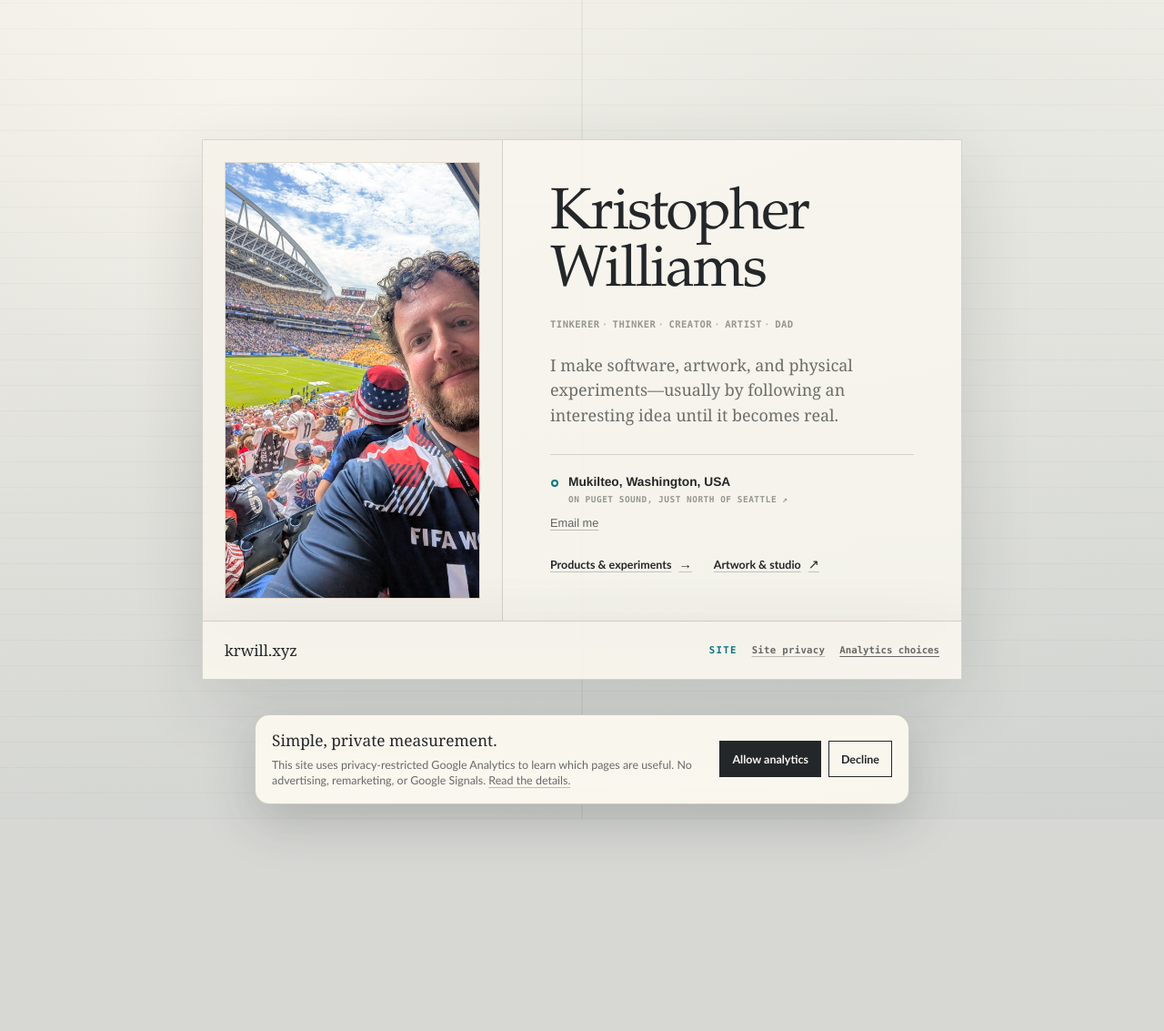
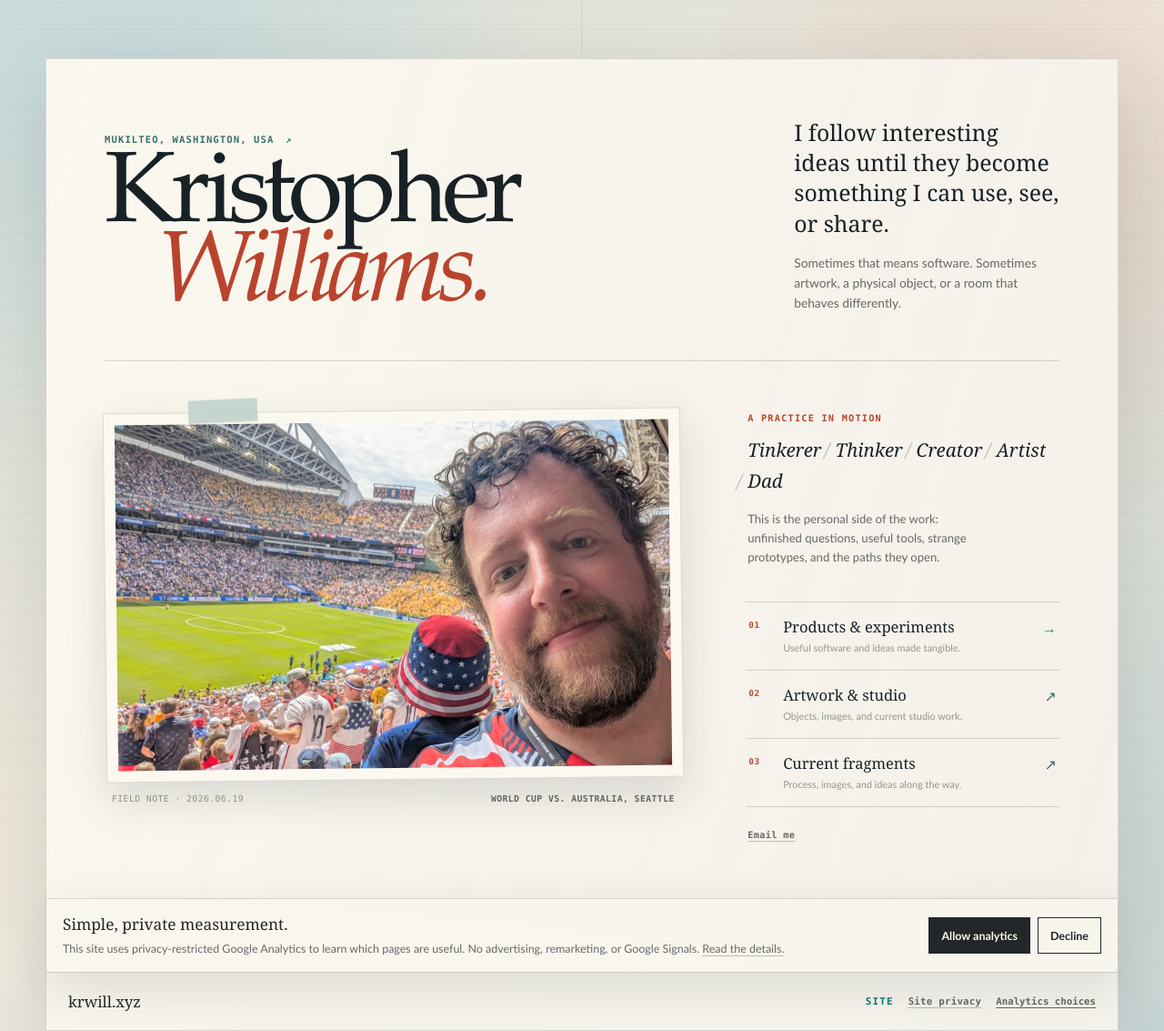
Before and after one commit to krwillxyz/krwillxyz.github.io, a Jekyll site: the page built from index.md, in a window 1280 px wide. Shown: the whole page at 91% size. Built offline with Jekyll 4.4.1, drawn with Linux system fonts in a browser that asks for light colours.

Commit message:
Recast homepage as a personal field

```diff
--- a/_layouts/default.html
+++ b/_layouts/default.html
@@ -160,80 +160,297 @@
     place-items: center;
   }
 
-  .identity-card {
+  .personal-home {
     width: 100%;
-    display: grid;
-    grid-template-columns: minmax(0, 1fr);
-    gap: 0;
-    background: rgba(250, 247, 239, 0.84);
-    border: 1px solid var(--rule);
-    border-radius: 2px;
-    box-shadow: var(--shadow);
-    overflow: hidden;
+    padding: clamp(30px, 5vw, 72px);
+    border: 1px solid rgba(24, 33, 38, 0.14);
+    background:
+      linear-gradient(105deg, rgba(250, 247, 239, 0.96), rgba(243, 240, 233, 0.9)),
+      var(--paper-warm);
+    box-shadow: 0 28px 90px rgba(24, 33, 38, 0.14);
   }
 
-  .identity-photo {
+  .personal-mast {
+    display: grid;
+    grid-template-columns: minmax(0, 1.65fr) minmax(250px, 0.72fr);
+    gap: clamp(34px, 7vw, 96px);
+    align-items: end;
+    padding-bottom: clamp(26px, 4vw, 48px);
+    border-bottom: 1px solid var(--rule);
+  }
+
+  .personal-place {
+    margin: 0 0 17px;
+    color: #3d6f69;
+    font-family: ui-monospace, "SFMono-Regular", Menlo, Consolas, monospace;
+    font-size: 0.66rem;
+    font-weight: 750;
+    letter-spacing: 0.105em;
+    text-transform: uppercase;
+  }
+
+  .personal-place a {
+    text-decoration: none;
+  }
+
+  .personal-place span {
+    display: inline-block;
+    margin-left: 5px;
+    transition: transform 0.16s ease;
+  }
+
+  .personal-place a:hover span,
+  .personal-place a:focus-visible span {
+    transform: translate(2px, -2px);
+  }
+
+  .personal-mast h1 {
+    max-width: none;
+    color: #182126;
+    font-size: clamp(4rem, 8.6vw, 8.35rem);
+    line-height: 0.78;
+    letter-spacing: -0.062em;
+  }
+
+  .personal-mast h1 span {
+    display: block;
+  }
+
+  .personal-mast h1 span:last-child {
+    margin-left: clamp(18px, 4.5vw, 68px);
+    color: #b9442e;
+    font-style: italic;
+  }
+
+  .personal-intro {
+    padding: 0 0 4px;
+  }
+
+  .personal-intro p {
+    margin: 0;
+  }
+
+  .personal-thesis {
+    color: #182126;
+    font-family: Georgia, "Times New Roman", serif;
+    font-size: clamp(1.2rem, 2vw, 1.55rem);
+    line-height: 1.34;
+  }
+
+  .personal-range {
+    margin-top: 16px !important;
+    color: var(--ink-soft);
+    font-size: 0.86rem;
+    line-height: 1.6;
+  }
+
+  .personal-field {
+    display: grid;
+    grid-template-columns: minmax(0, 1.62fr) minmax(290px, 0.88fr);
+    gap: clamp(34px, 5.5vw, 72px);
+    padding-top: clamp(30px, 4.5vw, 54px);
+  }
+
+  .personal-photo {
     position: relative;
     margin: 0;
-    padding: clamp(16px, 3.4vw, 24px);
-    border-bottom: 1px solid var(--rule);
-    background: rgba(243, 240, 233, 0.66);
-    outline: none;
+  }
+
+  .personal-photo::before {
+    content: "";
+    position: absolute;
+    z-index: 2;
+    top: -12px;
+    left: clamp(30px, 8vw, 92px);
+    width: 76px;
+    height: 25px;
+    background: rgba(190, 209, 202, 0.86);
+    box-shadow: 0 1px 0 rgba(24, 33, 38, 0.08);
+    transform: rotate(-2.5deg);
+  }
+
+  .personal-photo-frame {
+    position: relative;
+    padding: 12px;
+    background: #fbf8ef;
+    border: 1px solid rgba(24, 33, 38, 0.14);
+    box-shadow: 0 18px 48px rgba(24, 33, 38, 0.14);
+    transform: rotate(-0.65deg);
     user-select: none;
     -webkit-user-select: none;
   }
 
-  .identity-photo img {
+  .personal-photo img {
     display: block;
     width: 100%;
-    max-height: 520px;
-    aspect-ratio: 4 / 5;
+    aspect-ratio: 16 / 10;
     object-fit: cover;
-    border: 1px solid var(--warm-rule);
-    filter: saturate(1.06) contrast(0.99) brightness(1.02);
+    object-position: center 38%;
+    filter: saturate(1.02) contrast(0.98) brightness(1.01);
     user-select: none;
     -webkit-user-drag: none;
   }
 
   .image-shield {
     position: absolute;
-    inset: clamp(16px, 3.4vw, 24px);
+    inset: 12px;
     z-index: 1;
-    border: 1px solid transparent;
     background: rgba(255, 255, 255, 0.001);
   }
 
-  .identity-photo figcaption {
-    position: absolute;
-    z-index: 2;
-    left: clamp(26px, 4.8vw, 38px);
-    right: clamp(26px, 4.8vw, 38px);
-    bottom: clamp(26px, 4.8vw, 38px);
-    padding: 10px 12px;
-    background: rgba(250, 247, 239, 0.92);
-    border: 1px solid rgba(36, 39, 41, 0.16);
-    color: rgba(36, 39, 41, 0.74);
-    font-family: "Avenir Next", Avenir, "Helvetica Neue", Helvetica, Arial, sans-serif;
-    font-size: 0.78rem;
-    font-weight: 600;
-    line-height: 1.25;
-    box-shadow: 0 12px 34px rgba(36, 39, 41, 0.14);
-    opacity: 0;
-    transform: translateY(6px);
-    transition: opacity 0.16s ease, transform 0.16s ease;
+  .personal-photo figcaption {
+    display: flex;
+    justify-content: space-between;
+    gap: 12px 24px;
+    margin: 14px 8px 0;
+    color: var(--ink-faint);
+    font-family: ui-monospace, "SFMono-Regular", Menlo, Consolas, monospace;
+    font-size: 0.61rem;
+    letter-spacing: 0.045em;
+    line-height: 1.45;
+    text-transform: uppercase;
   }
 
-  .identity-photo:hover figcaption,
-  .identity-photo:hover figcaption {
-    opacity: 1;
-    transform: translateY(0);
+  .personal-photo figcaption strong {
+    color: var(--ink-soft);
+    font-weight: 700;
+    text-align: right;
   }
 
-  .identity-copy {
+  .personal-directory {
+    display: flex;
+    flex-direction: column;
+    min-width: 0;
+  }
+
+  .personal-note {
+    padding: 2px 2px clamp(24px, 3.8vw, 38px);
+  }
+
+  .personal-note-label {
+    margin: 0;
+    color: #b9442e;
+    font-family: ui-monospace, "SFMono-Regular", Menlo, Consolas, monospace;
+    font-size: 0.64rem;
+    font-weight: 750;
+    letter-spacing: 0.12em;
+    text-transform: uppercase;
+  }
+
+  .personal-facets {
+    display: flex;
+    flex-wrap: wrap;
+    gap: 5px 15px;
+    margin: 15px 0 0;
+    color: #182126;
+    font-family: Georgia, "Times New Roman", serif;
+    font-size: clamp(1.05rem, 1.7vw, 1.28rem);
+    font-style: italic;
+    line-height: 1.4;
+  }
+
+  .personal-facets > * {
     position: relative;
-    padding: clamp(28px, 4.8vw, 52px);
+  }
+
+  .personal-facets > * + *::before {
+    content: "/";
+    position: absolute;
+    right: calc(100% + 6px);
+    color: rgba(24, 33, 38, 0.25);
+  }
+
+  .personal-facets a {
+    text-decoration: none;
+  }
+
+  .personal-facets a:hover,
+  .personal-facets a:focus-visible {
+    color: #b9442e;
+  }
+
+  .personal-note-copy {
+    max-width: 35ch;
+    margin: 18px 0 0;
+    color: var(--ink-soft);
+    font-size: 0.82rem;
+    line-height: 1.6;
+  }
+
+  .personal-paths {
+    border-bottom: 1px solid rgba(24, 33, 38, 0.16);
+  }
+
+  .personal-paths a {
     display: grid;
-    align-content: center;
+    grid-template-columns: 28px minmax(0, 1fr) auto;
+    gap: 10px;
+    align-items: start;
+    padding: 17px 3px;
+    border-top: 1px solid rgba(24, 33, 38, 0.16);
+    color: #182126;
+    text-decoration: none;
+    transition: background 0.18s ease, padding 0.18s ease;
+  }
+
+  .personal-paths a:hover,
+  .personal-paths a:focus-visible {
+    padding-right: 10px;
+    padding-left: 10px;
+    background: rgba(184, 214, 220, 0.26);
+  }
+
+  .personal-path-number {
+    padding-top: 2px;
+    color: #b9442e;
+    font-family: ui-monospace, "SFMono-Regular", Menlo, Consolas, monospace;
+    font-size: 0.58rem;
+    font-weight: 800;
+    letter-spacing: 0.08em;
+  }
+
+  .personal-paths a > span:nth-child(2) {
+    display: grid;
+    gap: 4px;
+  }
+
+  .personal-paths strong {
+    font-family: Georgia, "Times New Roman", serif;
+    font-size: 1.03rem;
+    font-weight: 500;
+    line-height: 1.25;
+  }
+
+  .personal-paths small {
+    color: var(--ink-faint);
+    font-size: 0.68rem;
+    line-height: 1.42;
+  }
+
+  .personal-paths i {
+    color: #3d6f69;
+    font-family: Georgia, "Times New Roman", serif;
+    font-size: 1rem;
+    font-style: normal;
+    transition: transform 0.18s ease;
+  }
+
+  .personal-paths a:hover i,
+  .personal-paths a:focus-visible i {
+    transform: translate(3px, -1px);
+  }
+
+  .personal-contact {
+    display: flex;
+    flex-wrap: wrap;
+    gap: 8px 20px;
+    margin-top: auto;
+    padding: 24px 2px 0;
+    color: var(--ink-soft);
+    font-family: ui-monospace, "SFMono-Regular", Menlo, Consolas, monospace;
+    font-size: 0.64rem;
+    font-weight: 700;
+    letter-spacing: 0.035em;
   }
 
   h1 {
@@ -244,50 +461,6 @@
     font-weight: 500;
     letter-spacing: -0.03em;
     line-height: 0.98;
-  }
-
-  .identity-facets {
-    display: flex;
-    flex-wrap: wrap;
-    gap: 5px 14px;
-    margin: 17px 0 0;
-    color: var(--ink-faint);
-    font-family: ui-monospace, "SFMono-Regular", Menlo, Consolas, monospace;
-    font-size: 0.66rem;
-    font-weight: 700;
-    letter-spacing: 0.045em;
-    line-height: 1.4;
-    text-transform: uppercase;
-  }
-
-  .identity-facets > * {
-    position: relative;
-  }
-
-  .identity-facets > * + *::before {
-    content: "·";
-    position: absolute;
-    right: calc(100% + 5px);
-    color: rgba(36, 39, 41, 0.28);
-  }
-
-  .identity-facets a {
-    text-decoration: none;
-  }
-
-  .identity-facets a:hover,
-  .identity-facets a:focus-visible {
-    color: var(--ink);
-    text-decoration: underline;
-  }
-
-  .identity-intro {
-    max-width: 37ch;
-    margin: 24px 0 0;
-    color: rgba(36, 39, 41, 0.66);
-    font-family: Georgia, "Times New Roman", serif;
-    font-size: clamp(1rem, 1.8vw, 1.12rem);
-    line-height: 1.55;
   }
 
   a {
@@ -302,104 +475,6 @@
   a:focus-visible {
     color: var(--ink);
     text-decoration-color: currentColor;
-  }
-
-  .identity-facts {
-    margin: 28px 0 0;
-    color: rgba(36, 39, 41, 0.7);
-    font-family: "Avenir Next", Avenir, "Helvetica Neue", Helvetica, Arial, sans-serif;
-    font-size: clamp(15px, 1.8vw, 17px);
-    line-height: 1.45;
-    border-top: 1px solid var(--rule);
-    padding-top: 20px;
-  }
-
-  .identity-facts p {
-    margin: 0;
-    min-width: 0;
-    overflow-wrap: break-word;
-  }
-
-  .identity-paths {
-    display: flex;
-    flex-wrap: wrap;
-    gap: 10px 24px;
-    margin-top: 26px;
-  }
-
-  .identity-paths a {
-    display: inline-flex;
-    align-items: baseline;
-    gap: 8px;
-    color: var(--ink);
-    text-decoration-color: rgba(36, 39, 41, 0.24);
-  }
-
-  .identity-paths strong {
-    font-size: 0.78rem;
-    line-height: 1.4;
-  }
-
-  .identity-paths i {
-    font-family: Georgia, "Times New Roman", serif;
-    font-size: 0.9rem;
-    font-style: normal;
-    transition: transform 0.16s ease;
-  }
-
-  .identity-paths a:hover i,
-  .identity-paths a:focus-visible i {
-    transform: translateX(3px);
-  }
-
-  .identity-facts a {
-    font-weight: 520;
-  }
-
-  .identity-place {
-    position: relative;
-    display: grid;
-    gap: 2px;
-    width: max-content;
-    max-width: 100%;
-    padding-left: 20px;
-    text-decoration: none;
-  }
-
-  .identity-place::before {
-    content: "";
-    position: absolute;
-    top: 7px;
-    left: 1px;
-    width: 8px;
-    height: 8px;
-    border: 2px solid #087982;
-    border-radius: 50%;
-  }
-
-  .identity-place span {
-    color: var(--ink);
-    font-size: 0.86rem;
-    font-weight: 620;
-  }
-
-  .identity-place small {
-    color: var(--ink-faint);
-    font-family: ui-monospace, "SFMono-Regular", Menlo, Consolas, monospace;
-    font-size: 0.59rem;
-    font-weight: 700;
-    letter-spacing: 0.055em;
-    text-transform: uppercase;
-  }
-
-  .identity-place:hover small,
-  .identity-place:focus-visible small {
-    color: var(--ink-soft);
-  }
-
-  .identity-email {
-    margin-top: 10px !important;
-    font-size: 0.8rem;
   }
 
   .resume-card {
@@ -812,17 +887,21 @@
   .home {
     display: flex;
     flex-direction: column;
+    background:
+      radial-gradient(circle at 12% 8%, rgba(184, 214, 220, 0.58), transparent 28rem),
+      radial-gradient(circle at 88% 18%, rgba(185, 68, 46, 0.12), transparent 24rem),
+      linear-gradient(145deg, #d7ded9, #efe9dc 46%, #c7d5d4);
   }
 
   .home main {
     min-height: 0;
-    width: min(836px, calc(100% - 36px));
+    width: min(1180px, calc(100% - 36px));
     margin-top: auto;
-    padding: 0;
+    padding: clamp(28px, 5vw, 72px) 0 0;
   }
 
   .home .site-footer {
-    width: min(836px, calc(100% - 36px));
+    width: min(1180px, calc(100% - 36px));
     margin: 0 auto auto;
     border-color: var(--rule);
     border-top: 0;
@@ -843,25 +922,73 @@
     display: none;
   }
 
-  @media (min-width: 780px) {
-    .identity-card {
-      grid-template-columns: minmax(260px, 340px) minmax(0, 1fr);
-      min-height: 520px;
+  .home .analytics-consent {
+    position: relative;
+    inset: auto;
+    width: min(1180px, calc(100% - 36px));
+    margin: 0 auto;
+    border-radius: 0;
+    border-top: 0;
+    background: rgba(250, 247, 239, 0.96);
+    box-shadow: 0 18px 55px rgba(36, 39, 41, 0.12);
+    transform: none;
+  }
+
+  @media (prefers-reduced-motion: no-preference) {
+    .personal-place,
+    .personal-mast h1,
+    .personal-intro,
+    .personal-photo,
+    .personal-directory {
+      animation: personal-arrival 0.72s both cubic-bezier(0.2, 0.72, 0.24, 1);
     }
 
-    .identity-photo {
-      border-right: 1px solid var(--rule);
-      border-bottom: 0;
-    }
+    .personal-mast h1 { animation-delay: 0.05s; }
+    .personal-intro { animation-delay: 0.11s; }
+    .personal-photo { animation-delay: 0.18s; }
+    .personal-directory { animation-delay: 0.25s; }
 
-    .identity-photo img {
-      height: 100%;
+    @keyframes personal-arrival {
+      from { opacity: 0; transform: translateY(13px); }
+      to { opacity: 1; transform: translateY(0); }
     }
   }
 
-  @media (min-width: 980px) {
-    .identity-card {
-      grid-template-columns: 330px minmax(0, 1fr);
+  @media (max-width: 900px) {
+    .personal-mast {
+      grid-template-columns: 1fr;
+      gap: 28px;
+    }
+
+    .personal-intro {
+      display: grid;
+      grid-template-columns: minmax(0, 1fr) minmax(220px, 0.75fr);
+      gap: 28px;
+      align-items: start;
+    }
+
+    .personal-range {
+      margin-top: 0 !important;
+    }
+
+    .personal-field {
+      grid-template-columns: 1fr;
+    }
+
+    .personal-directory {
+      display: grid;
+      grid-template-columns: minmax(0, 0.82fr) minmax(300px, 1.18fr);
+      gap: 0 42px;
+    }
+
+    .personal-note {
+      padding-bottom: 0;
+    }
+
+    .personal-contact {
+      grid-column: 1 / -1;
+      margin-top: 26px;
+      padding-top: 0;
     }
   }
 
@@ -871,10 +998,6 @@
       padding: 18px;
     }
 
-    .identity-copy {
-      padding: 24px;
-    }
-
     .home main {
       display: block;
       width: 100%;
@@ -882,16 +1005,96 @@
       padding: 0;
     }
 
-    .home .identity-card {
-      min-height: 100vh;
+    .personal-home {
+      min-height: 0;
+      padding: 30px 22px 34px;
       border: 0;
       box-shadow: none;
+    }
+
+    .personal-mast {
+      gap: 24px;
+      padding-bottom: 28px;
+    }
+
+    .personal-mast h1 {
+      font-size: clamp(3.9rem, 19vw, 5.3rem);
+      line-height: 0.82;
+    }
+
+    .personal-mast h1 span:last-child {
+      margin-left: 13px;
+    }
+
+    .personal-intro {
+      display: block;
+    }
+
+    .personal-range {
+      margin-top: 13px !important;
+    }
+
+    .personal-field {
+      gap: 34px;
+      padding-top: 34px;
+    }
+
+    .personal-photo::before {
+      left: 34px;
+      width: 62px;
+      height: 21px;
+    }
+
+    .personal-photo-frame {
+      margin: 0 4px;
+      padding: 8px;
+    }
+
+    .personal-photo img {
+      aspect-ratio: 4 / 5;
+      object-position: center center;
+    }
+
+    .image-shield {
+      inset: 8px;
+    }
+
+    .personal-photo figcaption {
+      display: grid;
+      gap: 3px;
+      margin-right: 4px;
+      margin-left: 4px;
+    }
+
+    .personal-photo figcaption strong {
+      text-align: left;
+    }
+
+    .personal-directory {
+      display: block;
+    }
+
+    .personal-note {
+      padding: 0 0 28px;
+    }
+
+    .personal-contact {
+      margin-top: 24px;
     }
 
     .home .site-footer {
       width: 100%;
       margin: 0;
       border-top: 1px solid var(--rule);
+    }
+
+    .home .analytics-consent {
+      width: 100%;
+      margin: 0;
+      border-right: 0;
+      border-left: 0;
+      border-radius: 0;
+      box-shadow: none;
     }
 
     .resume-sections section {
@@ -1028,7 +1231,7 @@
   </div>
 </footer>
 <script>
-  document.querySelectorAll(".identity-photo img").forEach((image) => {
+  document.querySelectorAll(".personal-photo img").forEach((image) => {
     image.addEventListener("dragstart", (event) => event.preventDefault());
     image.addEventListener("contextmenu", (event) => event.preventDefault());
   });
--- a/index.md
+++ b/index.md
@@ -1,41 +1,67 @@
 ---
 layout: default
 title: Kristopher Williams
-description: "Kristopher Williams. Tinkerer. Thinker. Creator. Mukilteo, Washington."
-og_description: "Kristopher Williams. Tinkerer. Thinker. Creator. Mukilteo, Washington."
+description: "Kristopher Williams makes software, artwork, physical objects, and experiments from Mukilteo, Washington."
+og_description: "Software, artwork, physical objects, and experiments by Kristopher Williams."
 body_class: home
 bio_image: /assets/images/world-cup-bio.jpg
 ---
 
-<section class="identity-card" aria-labelledby="page-title">
-  <figure class="identity-photo">
-    <img src="{{ page.bio_image | relative_url }}" alt="Kristopher Williams" draggable="false" oncontextmenu="return false;">
-    <span class="image-shield" aria-hidden="true"></span>
-    <figcaption>World Cup vs. Australia, June 19, 2026</figcaption>
-  </figure>
+<section class="personal-home" aria-labelledby="page-title">
+  <header class="personal-mast">
+    <div>
+      <p class="personal-place"><a href="https://www.openstreetmap.org/?mlat=47.9445&amp;mlon=-122.3046#map=10/47.9445/-122.3046" target="_blank" rel="noopener noreferrer">Mukilteo, Washington, USA <span aria-hidden="true">↗</span></a></p>
+      <h1 id="page-title"><span>Kristopher</span> <span>Williams.</span></h1>
+    </div>
+    <div class="personal-intro">
+      <p class="personal-thesis">I follow interesting ideas until they become something I can use, see, or share.</p>
+      <p class="personal-range">Sometimes that means software. Sometimes artwork, a physical object, or a room that behaves differently.</p>
+    </div>
+  </header>
 
-  <div class="identity-copy">
-    <h1 id="page-title">Kristopher Williams</h1>
-    <p class="identity-facets">
-      <a href="/products/">Tinkerer</a>
-      <a href="/resume/">Thinker</a>
-      <a href="https://www.instagram.com/krwillxyz/" target="_blank" rel="noopener noreferrer">Creator</a>
-      <a href="https://studio.driftingforms.com" target="_blank" rel="noopener noreferrer">Artist</a>
-      <span>Dad</span>
-    </p>
-    <p class="identity-intro">I make software, artwork, and physical experiments—usually by following an interesting idea until it becomes real.</p>
+  <div class="personal-field">
+    <figure class="personal-photo">
+      <div class="personal-photo-frame">
+        <img src="{{ page.bio_image | relative_url }}" alt="Kristopher Williams at the 2026 World Cup in Seattle" draggable="false" oncontextmenu="return false;">
+        <span class="image-shield" aria-hidden="true"></span>
+      </div>
+      <figcaption><span>Field note · 2026.06.19</span><strong>World Cup vs. Australia, Seattle</strong></figcaption>
+    </figure>
 
-    <div class="identity-facts" aria-label="Identity details">
-      <a class="identity-place" href="https://www.openstreetmap.org/?mlat=47.9445&amp;mlon=-122.3046#map=10/47.9445/-122.3046" target="_blank" rel="noopener noreferrer">
-        <span>Mukilteo, Washington, USA</span>
-        <small>On Puget Sound, just north of Seattle ↗</small>
-      </a>
-      <p class="identity-email"><a href="mailto:kristopher.williams@fastmail.com">Email me</a></p>
+    <div class="personal-directory">
+      <div class="personal-note">
+        <p class="personal-note-label">A practice in motion</p>
+        <p class="personal-facets">
+          <a href="/products/">Tinkerer</a>
+          <a href="/resume/">Thinker</a>
+          <a href="https://www.instagram.com/krwillxyz/" target="_blank" rel="noopener noreferrer">Creator</a>
+          <a href="https://studio.driftingforms.com" target="_blank" rel="noopener noreferrer">Artist</a>
+          <span>Dad</span>
+        </p>
+        <p class="personal-note-copy">This is the personal side of the work: unfinished questions, useful tools, strange prototypes, and the paths they open.</p>
+      </div>
+
+      <nav class="personal-paths" aria-label="Explore Kristopher Williams's work">
+        <a href="/products/">
+          <span class="personal-path-number">01</span>
+          <span><strong>Products &amp; experiments</strong><small>Useful software and ideas made tangible.</small></span>
+          <i aria-hidden="true">→</i>
+        </a>
+        <a href="https://studio.driftingforms.com" target="_blank" rel="noopener noreferrer">
+          <span class="personal-path-number">02</span>
+          <span><strong>Artwork &amp; studio</strong><small>Objects, images, and current studio work.</small></span>
+          <i aria-hidden="true">↗</i>
+        </a>
+        <a href="https://www.instagram.com/krwillxyz/" target="_blank" rel="noopener noreferrer">
+          <span class="personal-path-number">03</span>
+          <span><strong>Current fragments</strong><small>Process, images, and ideas along the way.</small></span>
+          <i aria-hidden="true">↗</i>
+        </a>
+      </nav>
+
+      <div class="personal-contact">
+        <a href="mailto:kristopher.williams@fastmail.com">Email me</a>
+      </div>
     </div>
-
-    <nav class="identity-paths" aria-label="Explore Kristopher Williams's work">
-      <a href="/products/"><strong>Products &amp; experiments</strong><i aria-hidden="true">→</i></a>
-      <a href="https://studio.driftingforms.com" target="_blank" rel="noopener noreferrer"><strong>Artwork &amp; studio</strong><i aria-hidden="true">↗</i></a>
-    </nav>
   </div>
 </section>
```
